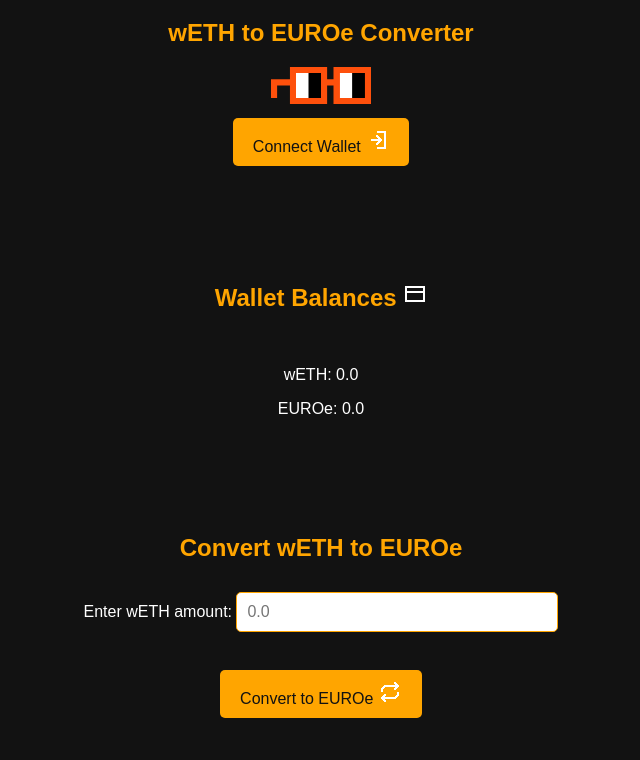
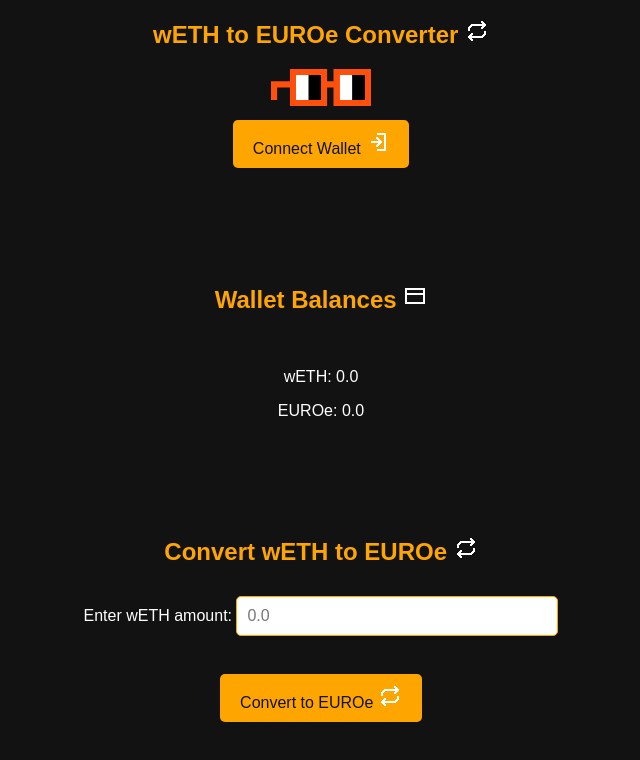
Before and after one commit to jimjimvalkema/sloppy-top-uppy, a website: page index.html in a window 1280 px wide. Shown: the part 122-882 px from the top of the page, without its empty margins (319-959 px from the left). Drawn offline with Linux system fonts and the light colour scheme; a script that the page names is missing.

Commit message:
Frontend work

```diff
--- a/index.html
+++ b/index.html
@@ -18,7 +18,7 @@
 <div class="container">
   <div class="center">
     <h1>Sloppy⬆️Uppy</h1>
-    <h2>wETH to EUROe Converter</h2>
+    <h2>wETH to EUROe Converter <img src="repeat-sharp.png"></h2>
     <img src="orange320px.png" style="width: 100px; height: auto;">
     <br>
     <button class="btn buttonConnectMetamask" id="enableEthereumButton">Connect Wallet    <img src="login-sharp.png">
@@ -45,7 +45,7 @@
 <!-- Conversion Section -->
 <div class="container">
   <div class="center">
-    <h2>Convert wETH to EUROe</h2>
+    <h2>Convert wETH to EUROe <img src="repeat-sharp.png"></h2>
     <label for="wethInput">Enter wETH amount:</label>
     <input type="number" id="wethInput" placeholder="0.0" step="0.0001" min="0">
     <br><br>
```
